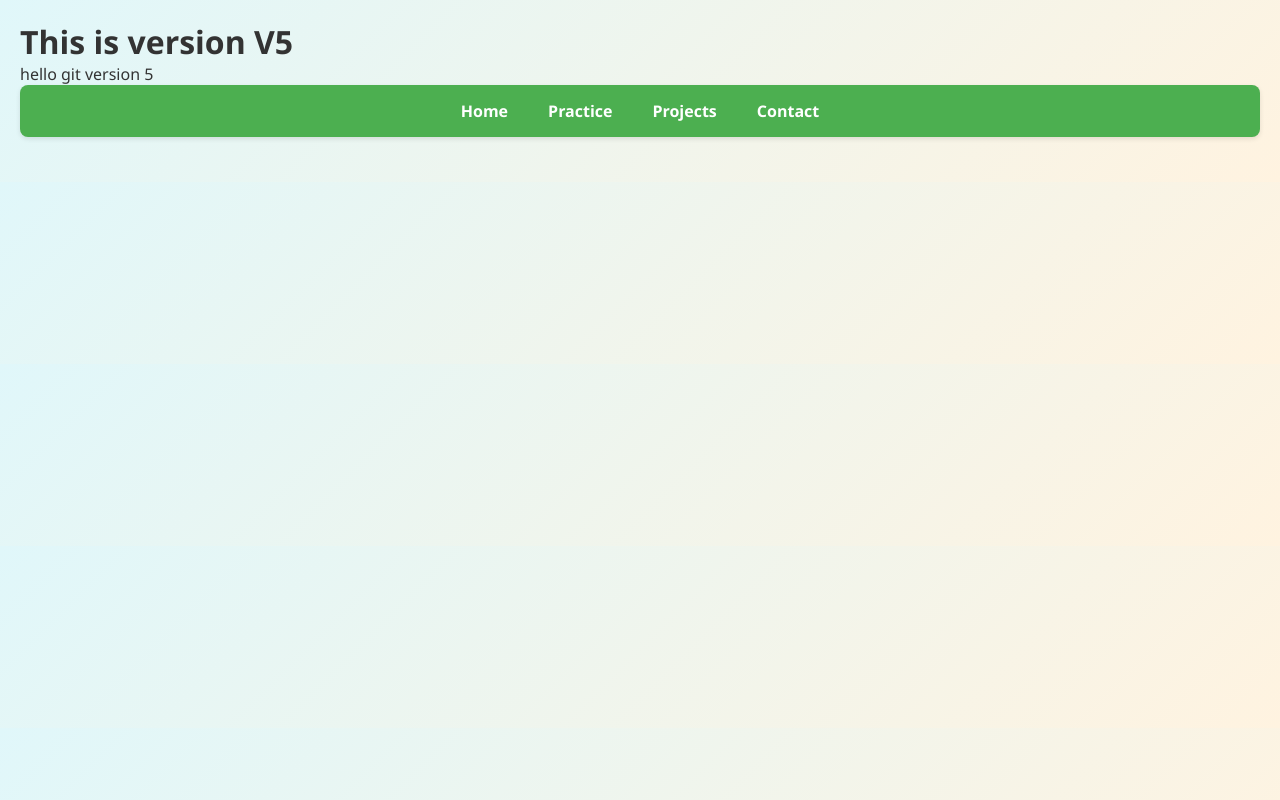
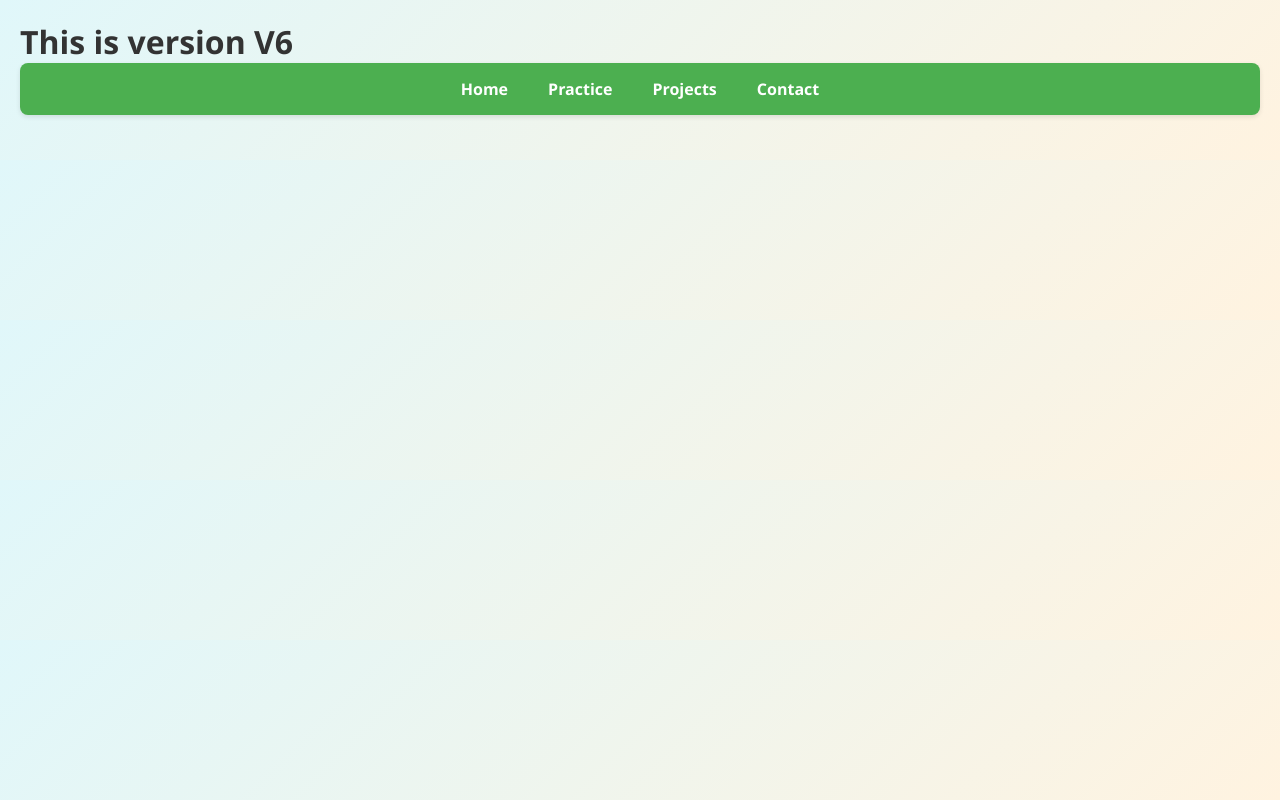
Before and after one commit to VrushaliMandee/myrepo, a plain HTML site: page Index.html in a window 1280 px wide. Drawn offline with Linux system fonts and the light colour scheme.

Commit message:
this is version v6

```diff
--- a/Index.html
+++ b/Index.html
@@ -7,8 +7,7 @@
     <link rel="stylesheet" href="styles.css">
 </head>
 <body>
-    <h1>This is version V5</h1>
-    hello git version 5
+    <h1>This is version V6</h1>
 
     <nav>
         <ul>
```
